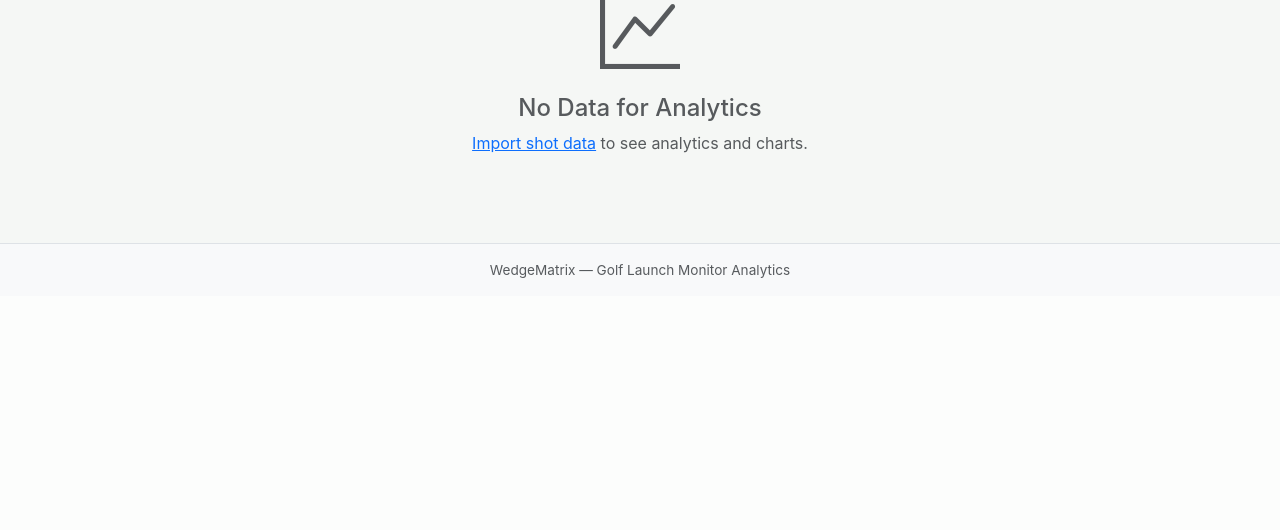
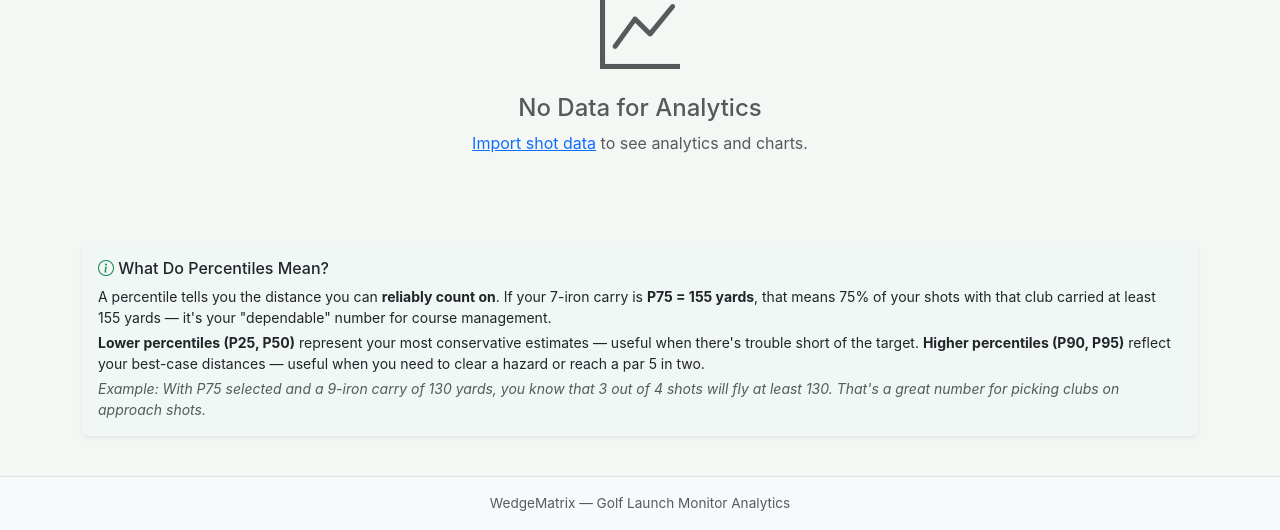
Before and after one commit to esabine/wedgematrix, a Flask app: page /analytics in a window 1280 px wide. Shown: the part 1049-1579 px from the top of the page. Before the commit the page ends 1327 px from the top, so only its background shows below. Run offline with Flask 3, Linux system fonts and the light colour scheme.

Commit message:
Add percentile explanation cards to analytics, club matrix, and wedge matrix
Co-authored-by: Copilot <223556219+Copilot@users.noreply.github.com>

```diff
--- a/templates/analytics.html
+++ b/templates/analytics.html
@@ -164,6 +164,24 @@
     <p><a href="{{ url_for('import_data') }}">Import shot data</a> to see analytics and charts.</p>
 </div>
 {% endif %}
+
+<!-- Percentile Explanation -->
+<div class="card border-0 shadow-sm mt-4 mb-3" style="background: #f0f7f4;">
+    <div class="card-body py-3">
+        <h6 class="mb-2"><i class="bi bi-info-circle text-success"></i> What Do Percentiles Mean?</h6>
+        <p class="mb-1 small">
+            A percentile tells you the distance you can <strong>reliably count on</strong>. If your 7-iron carry is <strong>P75 = 155 yards</strong>,
+            that means 75% of your shots with that club carried at least 155 yards — it's your "dependable" number for course management.
+        </p>
+        <p class="mb-1 small">
+            <strong>Lower percentiles (P25, P50)</strong> represent your most conservative estimates — useful when there's trouble short of the target.
+            <strong>Higher percentiles (P90, P95)</strong> reflect your best-case distances — useful when you need to clear a hazard or reach a par 5 in two.
+        </p>
+        <p class="mb-0 small text-muted">
+            <em>Example: With P75 selected and a 9-iron carry of 130 yards, you know that 3 out of 4 shots will fly at least 130. That's a great number for picking clubs on approach shots.</em>
+        </p>
+    </div>
+</div>
 {% endblock %}
 
 {% block scripts %}
```
Also changed, not shown: templates/club_matrix.html (+18 -0 lines), templates/wedge_matrix.html (+18 -0 lines).
